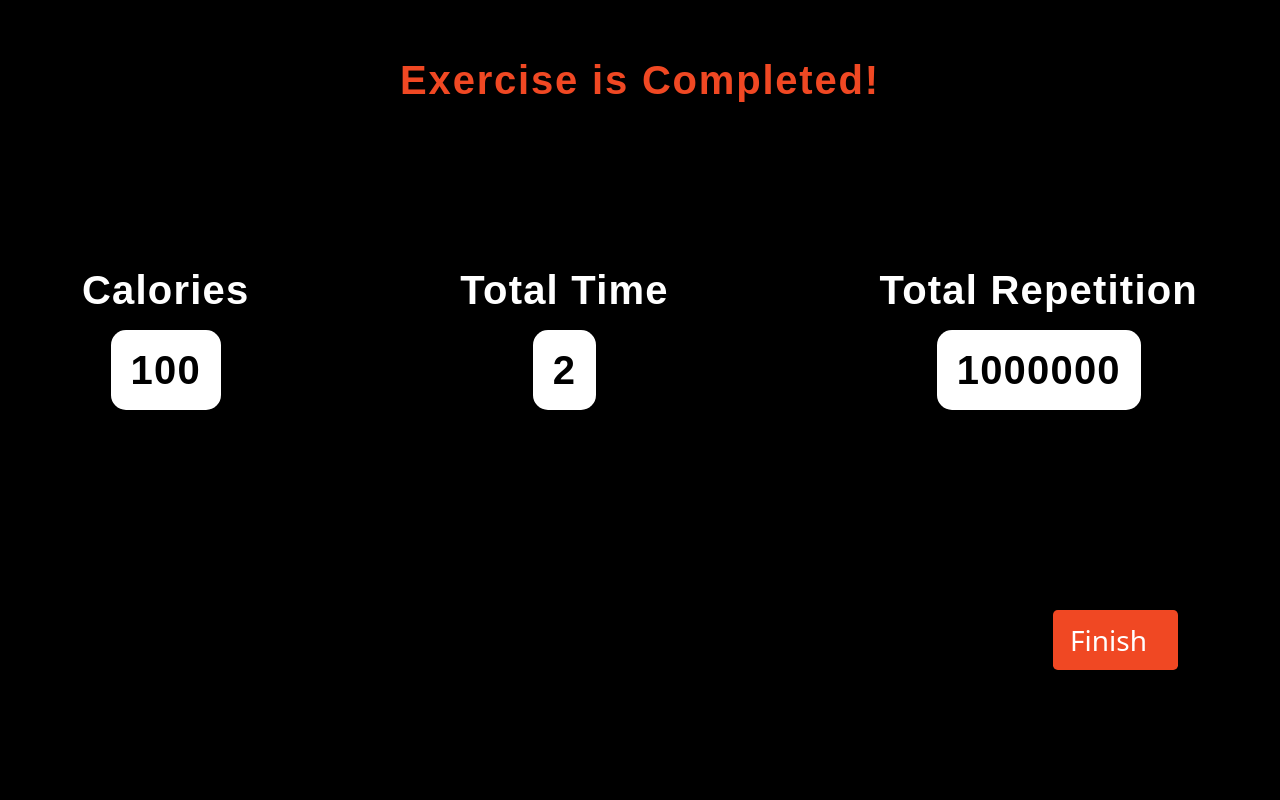
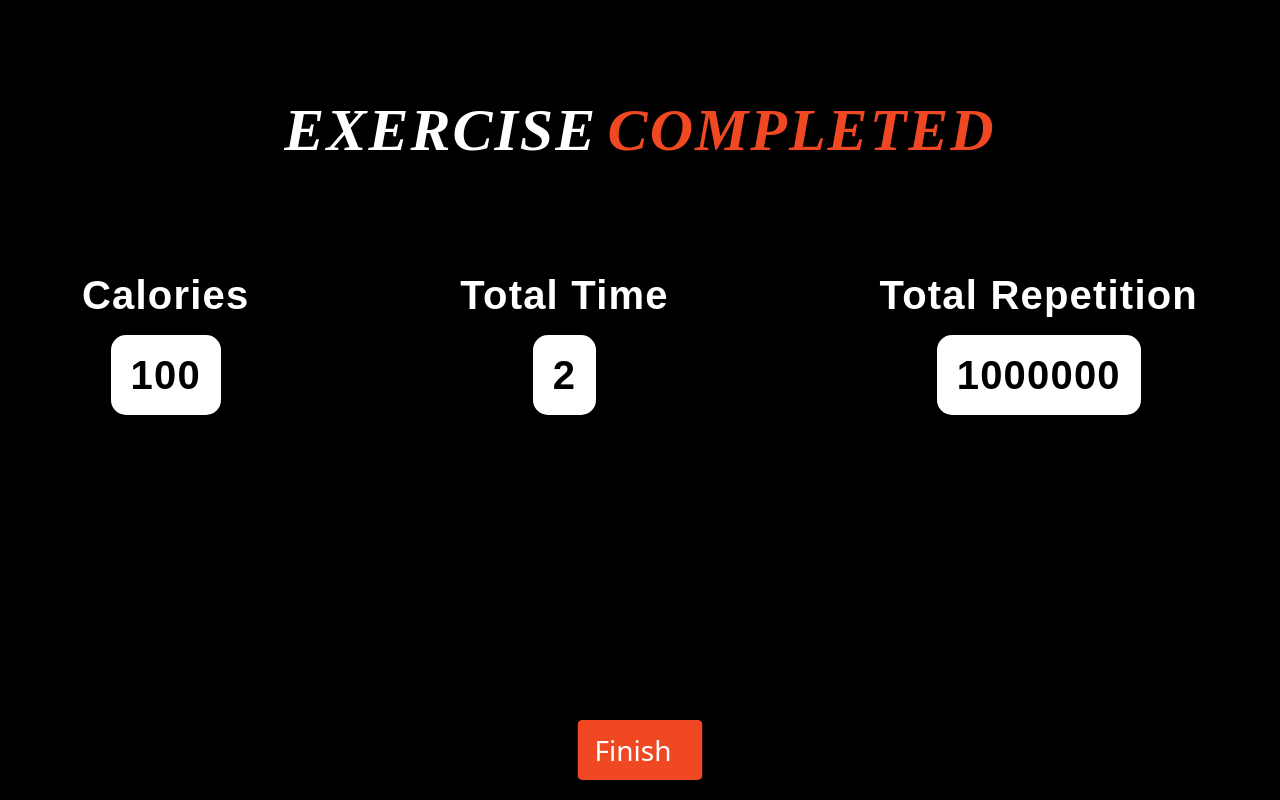
Before and after one commit to Mini-Project-SMT-5/health-trainner, a Django app: template AI_HealthTrainer/AI_HealthTrainer/templates/Structures/completion.html in a window 1280 px wide. Run offline with Django 4.2, Linux system fonts and the light colour scheme; the template is opened without the code that fills it, so the values that code supplies are empty.

Commit message:
update completion

```diff
--- a/AI_HealthTrainer/AI_HealthTrainer/templates/Structures/completion.html
+++ b/AI_HealthTrainer/AI_HealthTrainer/templates/Structures/completion.html
@@ -3,73 +3,16 @@
 <head>
     <meta charset="UTF-8">
     <meta name="viewport" content="width=device-width, initial-scale=1.0">
-    <title>Document</title>
+    <title>Completion</title>
     <link href="https://cdn.jsdelivr.net/npm/bootstrap@5.0.2/dist/css/bootstrap.min.css" rel="stylesheet" integrity="sha384-EVSTQN3/azprG1Anm3QDgpJLIm9Nao0Yz1ztcQTwFspd3yD65VohhpuuCOmLASjC" crossorigin="anonymous">
-    <style>
-        body {
-            background-color: black;
-        }
-        .container {
-            margin-bottom: 50px;
-        }
-        .rectangle {
-            background-color: white;
-            padding: 10px 20px; /* Sesuaikan ukuran padding sesuai kebutuhan Anda */
-            border-radius: 15px; /* Nilai border-radius menentukan bentuk ujung */
-            margin-top: 10px; /* Ruang antara kotak dan teks di atasnya */
-            color: black;
-            display: inline-block; /* Agar kotak mengikuti lebar teks di dalamnya */
-        }
-        .text-container {
-            display: flex;
-            flex-direction: column;
-            align-items: center;
-            color: white;
-            font-size: 40px;
-            font-family: 'Akira Expanded', sans-serif;
-            font-weight: 800;
-            letter-spacing: 1.20px;
-            word-wrap: break-word;
-            margin-top: 20px;
-        }
-        .left {
-            justify-content: flex-start;
-            text-align: left;
-        }
-        .center {
-            justify-content: center;
-            text-align: center;
-        }
-        .right {
-            justify-content: flex-end;
-            text-align: right;
-        }
-    </style>
+    <link rel="stylesheet" href="../../../static/styles/completion.css">
 </head>
 <body>
 <div class="container">
-    <div class="title-container">
-        <div class="title">Exercise is Completed!</div>
-    </div>
-    <style>
-        .title-container {
-    display: flex;
-    justify-content: center;
-    align-items: center;
-    height: 20vh; /* Sesuaikan tinggi judul sesuai kebutuhan Anda */
-}
-
-.title {
-    color: #F04823;
-    font-size: 40px;
-    font-family: 'Akira Expanded', sans-serif;
-    font-weight: 800;
-    letter-spacing: 1.80px;
-    word-wrap: break-word;
-    text-align: center;
-}
-
-    </style>
+    <div class="text-center mt-5 pt-5 fs-1">
+        <span class="text"><b>EXERCISE</b></span>
+        <span class="orange"><b>COMPLETED</b></span>
+            </div>
 </div>
 
 <div class="container">
@@ -86,58 +29,10 @@
         <span>Total Repetition</span>
         <div class="rectangle">1000000</div>
     </div>
-    <style>
-    .grid-container {
-    display: flex;
-    justify-content: space-between;
-}
-        .text-container {
-    display: flex;
-    flex-direction: column;
-    align-items: center;
-    color: white;
-    font-size: 40px;
-    font-family: 'Akira Expanded', sans-serif;
-    font-weight: 800;
-    letter-spacing: 1.20px;
-    word-wrap: break-word;
-    margin-top: 50px; /* Menambah jarak antara teks dan kotak */
-}
-
-.rectangle {
-    background-color: white;
-    padding: 10px 20px;
-    border-radius: 15px;
-    margin-top: 10px;
-    color: black;
-}
-    </style>
 </div>
 
-<div class="ikitomboloke text-right">
+<div class="ikitomboloke">
     <button type="button" class="btn text-white btn-rounded btn-lg fs-3 btn-custom">Finish&ensp;<i class="bi bi-send-fill"></i></button>
-    <style>
-    .text-right {
-    text-align: right;
-}
-    .ikitomboloke {
-        display: flex;
-        align-items: center;
-        justify-content: flex-end;
-        font-size: 20px;
-        padding-top: 200px; /* Menambah jarak di atas tombol */
-    padding-right: 20px; /* Menambah jarak di kanan tombol */
-      }
-
-      .btn-custom {
-        color: #ffffff;
-        background-color:#F04823;
-      }
-
-      .btn-custom:hover{
-        background-color:#343333;
-      }
-    </style>
        </div>
 
 <script src="https://cdn.jsdelivr.net/npm/bootstrap@5.3.0/dist/js/bootstrap.bundle.min.js"></script>
--- /dev/null
+++ b/AI_HealthTrainer/static/styles/completion.css
@@ -0,0 +1,135 @@
+body {
+    background-color: black;
+    margin: 0;
+    padding: 0;
+    display: flex;
+    flex-direction: column;
+    min-height: 100vh;
+}
+.container {
+    margin-bottom: 50px;
+}
+
+span.text, span.orange{
+    color: #fff;
+    font-size: 60px;
+    font-style: normal;
+    font-family: 'Montserrat';
+    font-style: italic;
+    font-weight: 400;
+    line-height: normal;
+    letter-spacing: 2px;
+    text-transform: none;
+  }
+
+  span.orange{
+    color: #F04823;
+  }
+
+  p.text{
+  color: #9f3e3e;
+  font-family: 'Montserrat';
+  font-style: italic;
+  font-size: 40px;
+  font-style: normal;
+  font-weight: 600;
+  line-height: normal;
+  letter-spacing: 1.2px;
+  }
+
+.rectangle {
+    background-color: white;
+    padding: 10px 20px; /* Sesuaikan ukuran padding sesuai kebutuhan Anda */
+    border-radius: 15px; /* Nilai border-radius menentukan bentuk ujung */
+    margin-top: 10px; /* Ruang antara kotak dan teks di atasnya */
+    color: black;
+    display: inline-block; /* Agar kotak mengikuti lebar teks di dalamnya */
+}
+.text-container {
+    display: flex;
+    flex-direction: column;
+    align-items: center;
+    color: white;
+    font-size: 40px;
+    font-family: 'Akira Expanded', sans-serif;
+    font-weight: 800;
+    letter-spacing: 1.20px;
+    word-wrap: break-word;
+    margin-top: 20px;
+}
+.left {
+    justify-content: flex-start;
+    text-align: left;
+}
+.center {
+    justify-content: center;
+    text-align: center;
+}
+.right {
+    justify-content: flex-end;
+    text-align: right;
+}
+
+.title-container {
+    display: flex;
+    justify-content: center;
+    align-items: center;
+    height: 20vh; /* Sesuaikan tinggi judul sesuai kebutuhan Anda */
+}
+
+.title {
+    color: #F04823;
+    font-size: 40px;
+    font-family: 'Akira Expanded', sans-serif;
+    font-weight: 800;
+    letter-spacing: 1.80px;
+    word-wrap: break-word;
+    text-align: center;
+}
+
+.grid-container {
+    display: flex;
+    justify-content: space-between;
+}
+        .text-container {
+    display: flex;
+    flex-direction: column;
+    align-items: center;
+    color: white;
+    font-size: 40px;
+    font-family: 'Akira Expanded', sans-serif;
+    font-weight: 800;
+    letter-spacing: 1.20px;
+    word-wrap: break-word;
+    margin-top: 50px; /* Menambah jarak antara teks dan kotak */
+}
+
+.rectangle {
+    background-color: white;
+    padding: 10px 20px;
+    border-radius: 15px;
+    margin-top: 10px;
+    color: black;
+}
+
+.ikitomboloke{
+    position: absolute;
+    bottom: 20px;
+    left: 50%;
+    transform: translateX(-50%);
+    text-align: center;
+    display: flex;
+    align-items: center;
+    justify-content: center;
+    font-size: 20px;
+
+  }
+
+  .btn-custom {
+    color: #ffffff;
+    background-color:#F04823;
+  }
+
+  .btn-custom:hover{
+    background-color:#343333;
+  }
```
